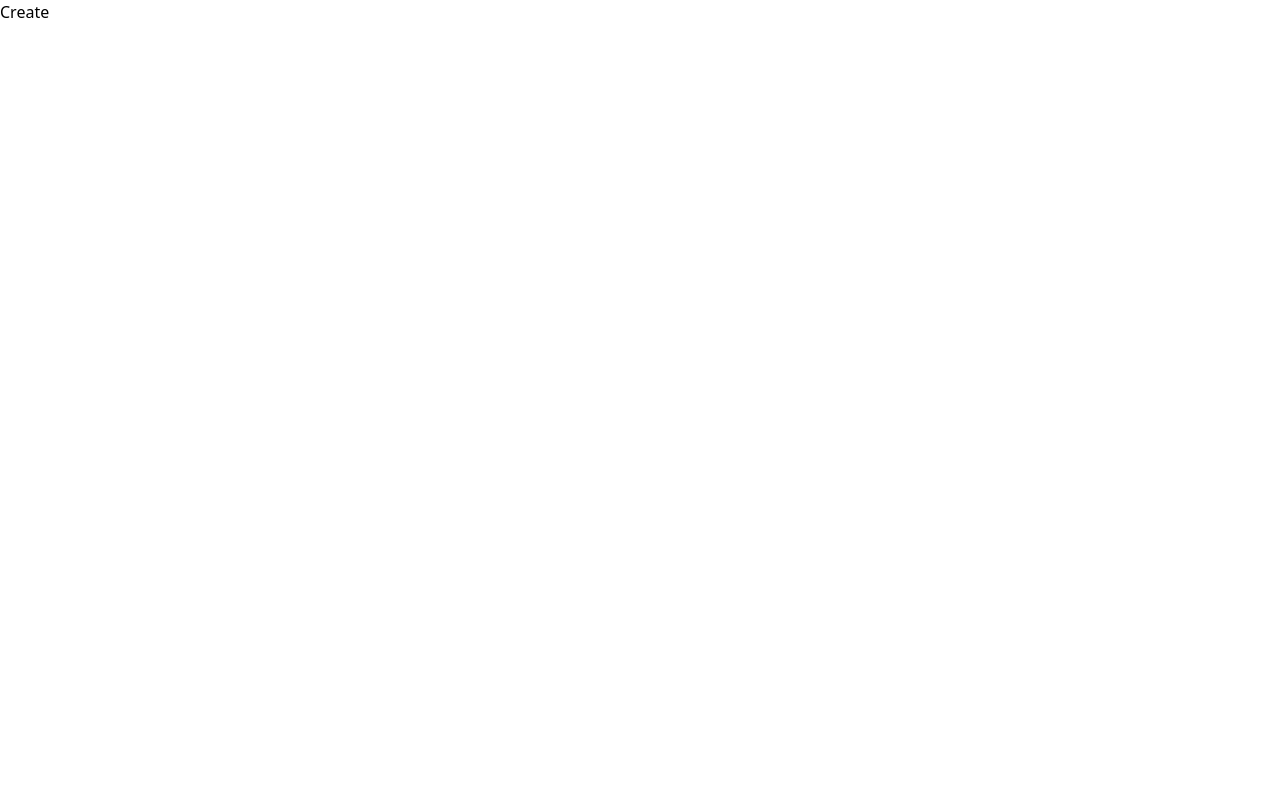
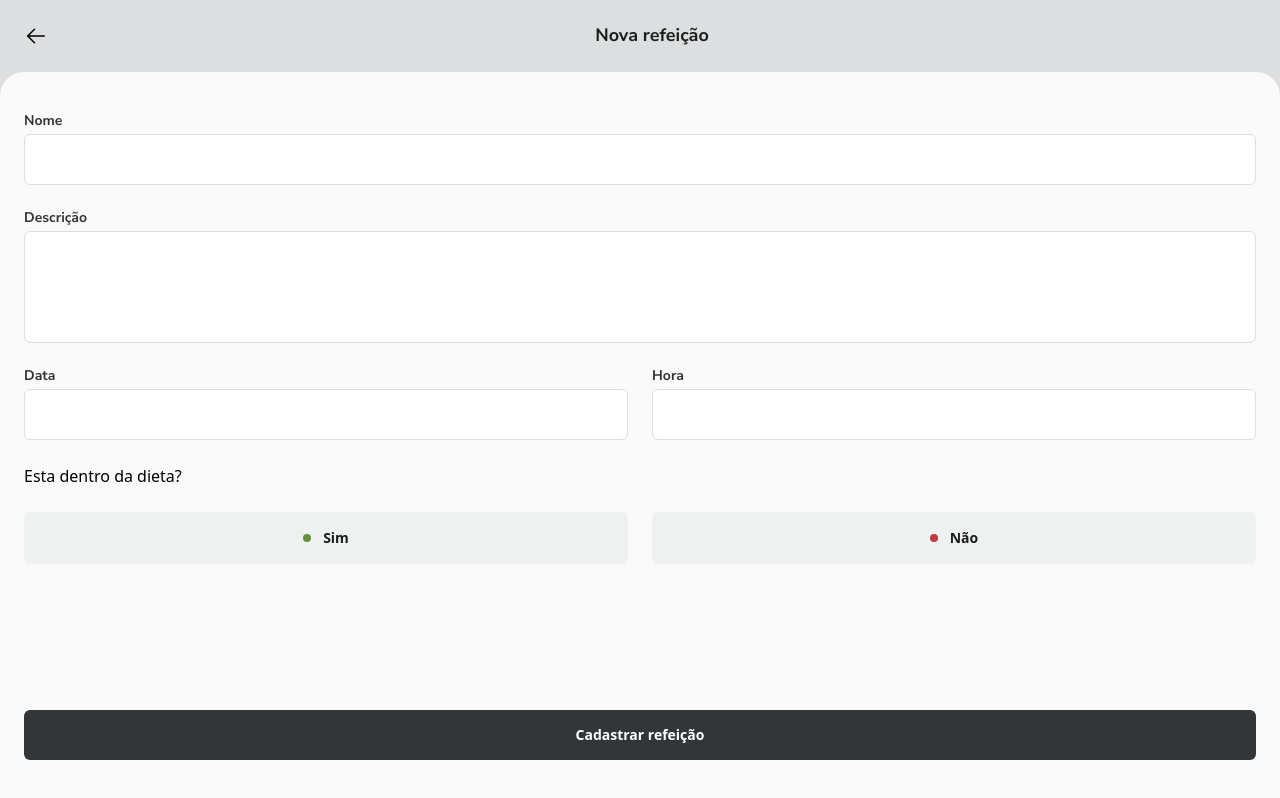
Before and after one commit to Du-devBR/daily-diet-web, a React (Vite) app: page /create in a window 1280 px wide. Built offline with nearby package versions, Linux system fonts and the light colour scheme.

Commit message:
feat: criado forms para registro de refeições

```diff
--- /dev/null
+++ b/src/components/meal/index.tsx
@@ -0,0 +1,9 @@
+export function Meal() {
+  return (
+    <div className="flex gap-3 items-center py-4 px-3 w-full border border-BaseGray500 rounded-md">
+      <span className=" text-bodyXS text-BaseGray100 font-nunito border-r border-BaseGray400 pr-3">20:00</span>
+      <p className="text-bodyM text-BaseGray200 font-nunito">X-tudo</p>
+      <div className=" w-3.5 h-3.5 rounded-full bg-BrandRedMid ml-auto"></div>
+    </div>
+  );
+}
--- a/src/screens/createMeal/index.tsx
+++ b/src/screens/createMeal/index.tsx
@@ -1,7 +1,57 @@
+import {ArrowLeft} from 'phosphor-react'
+import { useState } from 'react';
 export function CreateMeal() {
+
+  const [isDiet, setIsDiet] = useState<boolean | null>(null)
+
+  //Aqui podemos definir um active no fomulario de seleção e ja podemos capturar o valor do iddiet para adiciona no submit
+  const handleActive = (valor: boolean) =>{
+    setIsDiet(valor)
+    console.log(valor);
+
+  }
   return (
-    <div>
-      <h1>Create</h1>
+    <div className=" bg-BaseGray500">
+      <header className='flex items-start w-full text-center p-6'>
+        <ArrowLeft className=' w-6 h-6'/>
+        <h1 className=' text-titleS text-BaseGray100 font-nunito m-auto'>Nova refeição</h1>
+      </header>
+      <form className=' flex flex-col gap-6 w-full calc-manege-height px-6 py-10 bg-BaseGray700 rounded-t-3xl'>
+        <div className='flex flex-col gap-1 w-full'>
+          <label className=' text-titleXS text-BaseGray200 font-nunito' htmlFor="">Nome</label>
+          <input className=' w-full p-3.5 border border-BaseGray500 rounded-md text-bodyM text-BaseGray100 font-nunito' type="text" />
+        </div>
+        <div className='flex flex-col gap-1 w-full'>
+          <label className=' text-titleXS text-BaseGray200 font-nunito' htmlFor="">Descrição</label>
+          <input className=' w-full p-3.5 h-28 border border-BaseGray500 rounded-md text-bodyM text-BaseGray100 font-nunito' type="text" />
+        </div>
+        <div className='flex gap-6'>
+          <div className='flex flex-col gap-1 w-full'>
+            <label className=' text-titleXS text-BaseGray200 font-nunito' htmlFor="">Data</label>
+            <input className=' w-full p-3.5 border border-BaseGray500 rounded-md text-bodyM text-BaseGray100 font-nunito' type="text" />
+          </div>
+          <div className='flex flex-col gap-1 w-full'>
+            <label className=' text-titleXS text-BaseGray200 font-nunito' htmlFor="">Hora</label>
+            <input className=' w-full p-3.5 border border-BaseGray500 rounded-md text-bodyM text-BaseGray100 font-nunito' type="text" />
+          </div>
+        </div>
+        <div className='flex flex-col gap-6'>
+          <label htmlFor="">Esta dentro da dieta?</label>
+          <div className='flex gap-6 w-full'>
+            <button
+              type='button' onClick={() => handleActive(true)}
+              className={`mt-auto w-full button-select-green ${isDiet === true ? 'active' : ''}`}>
+                <div className=' w-2 h-2 rounded-full bg-BrandGreenDark'></div>Sim
+            </button>
+            <button
+              type='button' onClick={() => handleActive(false)}
+              className={`mt-auto w-full button-select-red ${isDiet === false ? 'active' : ''}`}>
+                <div className=' w-2 h-2 rounded-full bg-BrandRedDark'></div>Não
+            </button>
+          </div>
+        </div>
+        <button type='button'className='active-solid-button mt-auto w-full'>Cadastrar refeição</button>
+      </form>
     </div>
   );
 }
--- a/src/screens/home/index.tsx
+++ b/src/screens/home/index.tsx
@@ -1,6 +1,7 @@
-import { ArrowUpRight } from "phosphor-react";
+import { ArrowUpRight, Plus } from "phosphor-react";
 import { Hearder } from "../../components/hearder";
 import { Link } from "react-router-dom";
+import { Meal } from "../../components/meal";
 
 export function Home() {
   return (
@@ -15,10 +16,19 @@ export function Home() {
           <ArrowUpRight className=' text-BrandGreenDark w-6 h-6' />
         </Link>
       </nav>
-      <div>
-        <h2>Refeições</h2>
-        <button className=" active-outline-button">+ Nova refeição</button>
-      </div>
+      <main className=" mt-10 w-full">
+        <div className="w-full">
+          <h2 className=" text-bodyM text-BaseGray100 font-nunito">Refeições</h2>
+          <Link to={"/create"}
+            className=" active-solid-button w-full mt-2">
+              <Plus className=" w-4 h-4"/> Nova refeição
+          </Link>
+        </div>
+        <section className=" mt-8">
+          <h3 className=" text-titleS text-BaseGray100 font-nunito mb-2">12.08.12</h3>
+          <Meal />
+        </section>
+      </main>
     </div>
   );
 }
--- a/tailwind.config.js
+++ b/tailwind.config.js
@@ -66,11 +66,18 @@ export default {
         '.calc-main-height': {
           'min-height': 'calc(100vh - 132px)',
         },
+        '.calc-manege-height': {
+          'min-height': 'calc(100vh - 72px)',
+        }
       }, ['responsive', 'hover'])
     },
     function ({addComponents }){
       addComponents({
         '.active-solid-button': {
+          display: 'flex',
+          justifyContent: 'center',
+          alignItems: 'center',
+          gap: '0.75rem',
           padding: '1rem 1.5rem',
           borderRadius: '0.375rem',
           backgroundColor: '#333638',
@@ -85,6 +92,10 @@ export default {
           }
         },
         '.active-outline-button': {
+          display: 'flex',
+          justifyContent: 'center',
+          alignItems: 'center',
+          gap: '0.75rem',
           padding: '1rem 1.5rem',
           borderRadius: '0.375rem',
           backgroundColor: 'none',
@@ -98,7 +109,48 @@ export default {
             backgroundColor: '#DDDEDF',
             transition: '0.5s',
           }
-        }
+        },
+        '.button-select-green': {
+          display: 'flex',
+          justifyContent: 'center',
+          alignItems: 'center',
+          gap: '0.75rem',
+          padding: '1rem',
+          borderRadius: '0.375rem',
+          backgroundColor: '#EFF0F0',
+          border: 'solid 1px #EFF0F0',
+          color: '#1B1D1E',
+          fontSize: '0.875rem',
+          fontWeight: 700,
+          lineHeight: '130%',
+          transition: '0.5s',
+          '&.active': {
+            backgroundColor: '#E5F0DB',
+            border: 'solid 1px #639339',
+            transition: '0.5s',
+          }
+        },
+        '.button-select-red': {
+          display: 'flex',
+          justifyContent: 'center',
+          alignItems: 'center',
+          gap: '0.75rem',
+          padding: '1rem',
+          borderRadius: '0.375rem',
+          backgroundColor: '#EFF0F0',
+          border: 'solid 1px #EFF0F0',
+          color: '#1B1D1E',
+          fontSize: '0.875rem',
+          fontWeight: 700,
+          lineHeight: '130%',
+          transition: '0.5s',
+          '&.active': {
+            backgroundColor: '#F4E6E7',
+            border: 'solid 1px #BF3B44',
+            transition: '0.5s',
+          }
+        },
+
       })
     }
   ],
```
